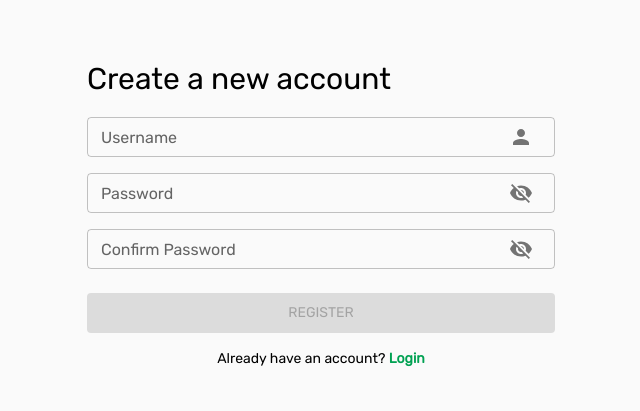
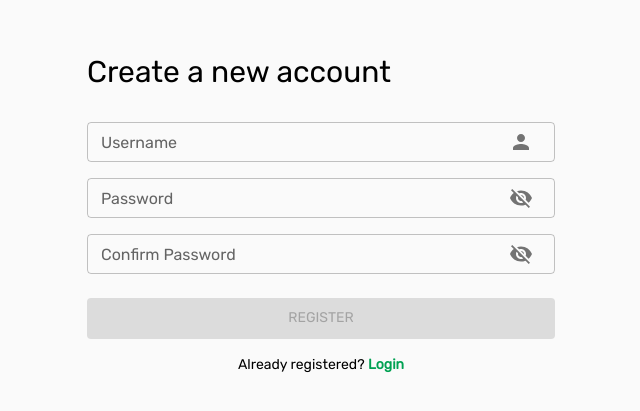
Before and after one commit to oguiaugusto/character-creation, a React (Create React App) app: page /register in a window 1280 px wide. Shown: the part 153-564 px from the top of the page, without its empty margins (319-959 px from the left). Built offline with nearby package versions, Linux system fonts and the light colour scheme; no server answers.

Commit message:
feat: register page spacing and login redirection text

```diff
--- a/src/components/RegisterForm.tsx
+++ b/src/components/RegisterForm.tsx
@@ -86,7 +86,7 @@ const RegisterForm: React.FC<Props> = (props) => {
           },
         }}
       >
-        { 'Already have an account? ' }
+        { 'Already registered? ' }
         <Link to="/login">Login</Link>
       </Typography>
     </Box>
--- a/src/pages/Register.tsx
+++ b/src/pages/Register.tsx
@@ -71,12 +71,12 @@ const Register: React.FC = () => {
             alignItems: 'center',
             flexDirection: 'column',
             width: 500,
-            gap: 2.5,
+            gap: 4,
             mb: 8,
           }}
         >
           <Typography
-            variant="h2"
+            variant="h1"
             sx={{ alignSelf: 'flex-start', fontSize: 30, marginLeft: 2 }}
           >
             Create a new account
```
